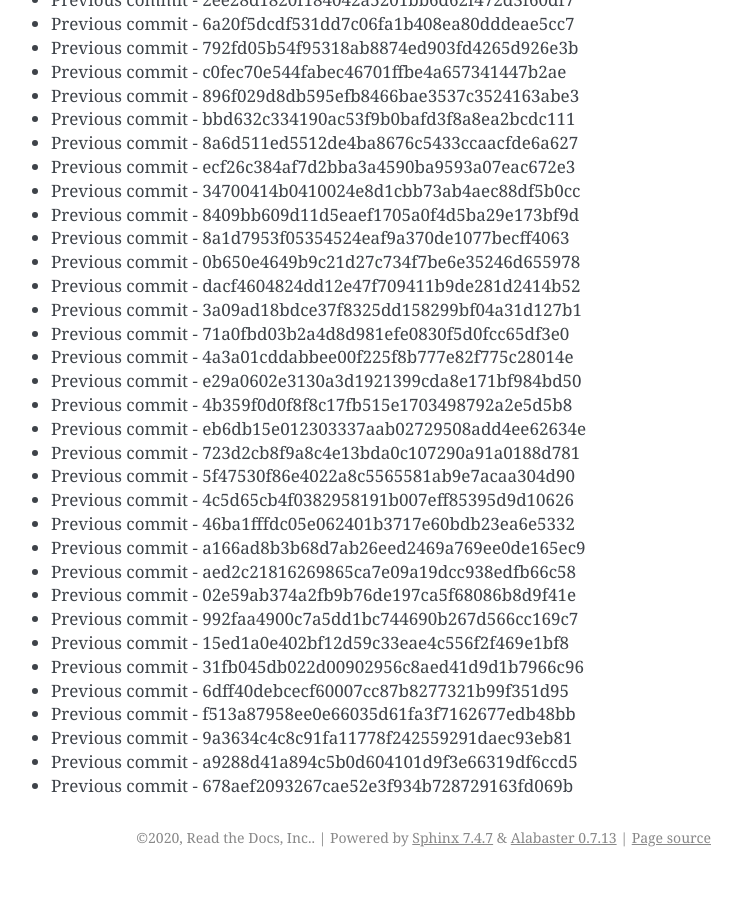
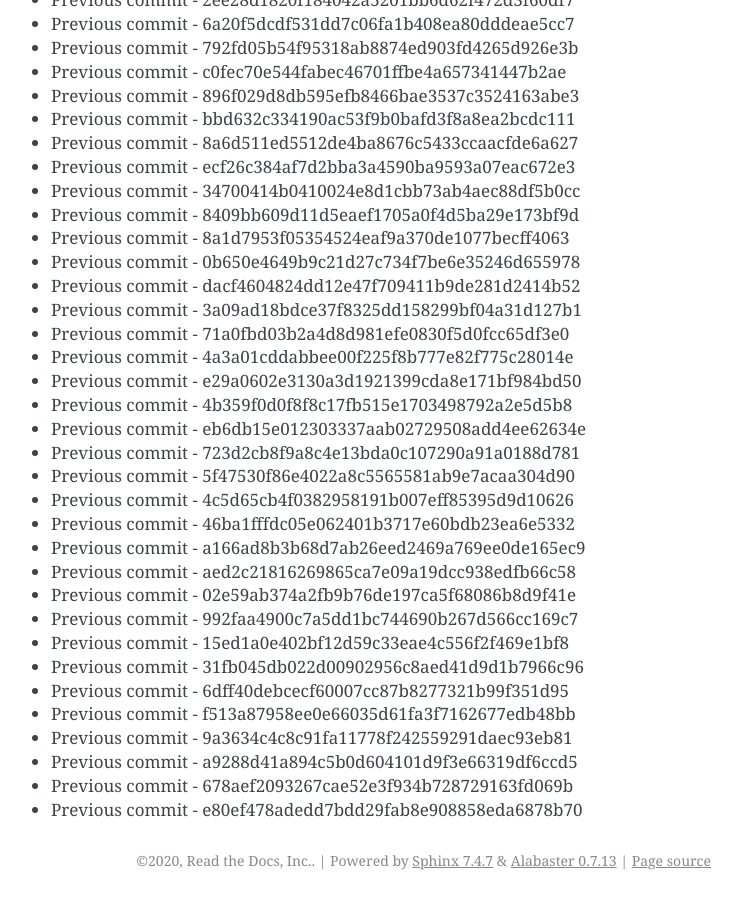
Before and after one commit to readthedocs/rtd-git-stresstest, a Sphinx documentation site: the page built from docs/updates.rst, in a window 1280 px wide and 900 px high, scrolled down 4296 px. Shown: the whole window, without its empty margins (399-1141 px from the left). Built offline with Sphinx 7.4.7, drawn with Linux system fonts in a browser that asks for light colours; before the commit the page ends 5173 px from its top, so only the background shows below that.

Commit message:
Generating commit from previous: e80ef478adedd7bdd29fab8e908858eda6878b70

```diff
--- a/docs/updates.rst
+++ b/docs/updates.rst
@@ -212,3 +212,4 @@ It can be tested for any performance characteristics.
 * Previous commit - 9a3634c4c8c91fa11778f242559291daec93eb81
 * Previous commit - a9288d41a894c5b0d604101d9f3e66319df6ccd5
 * Previous commit - 678aef2093267cae52e3f934b728729163fd069b
+* Previous commit - e80ef478adedd7bdd29fab8e908858eda6878b70
```
